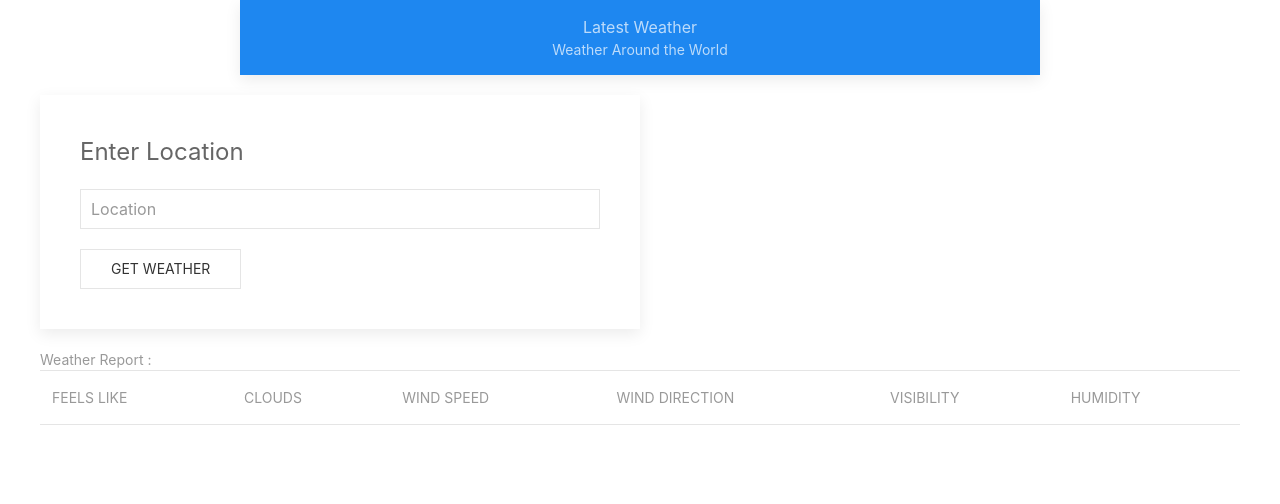
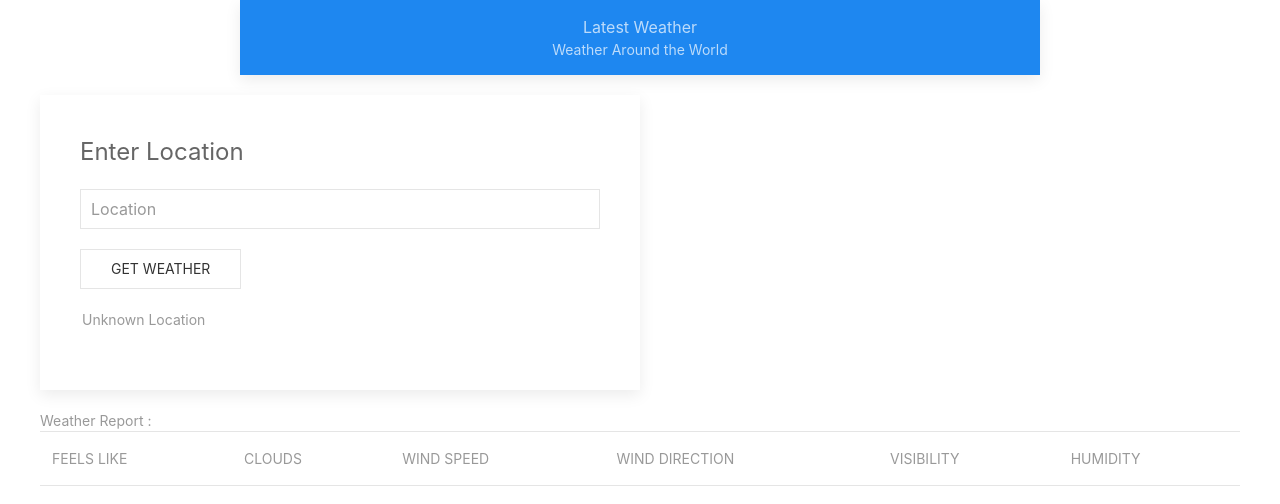
Before and after one commit to wit-hdip-comp-sci-2020/weather-api-lab, a website: page index.html in a window 1280 px wide. Both pictures are taken after a click on the button "GET WEATHER". Drawn offline with nearby package versions, Linux system fonts and the light colour scheme; no server answers.

Commit message:
load weather from input field. intercept and report errors

```diff
--- a/index.html
+++ b/index.html
@@ -24,6 +24,9 @@
           </div>
         </fieldset>
         <button onClick="fetchWeather()" id="getweather-btn" class="uk-button uk-button-default">Get Weather</button>
+        <div class="uk-margin">
+          <legend class="uk-text-muted uk-text-small" id="result-msg"> </legend>
+        </div>
       </div>
       <table id="weather-table" class="uk-table uk-table-divider">
         <caption> Weather Report :</caption>
--- a/weather-web.js
+++ b/weather-web.js
@@ -1,5 +1,18 @@
-const apiKey = "YOUR API KEY"
-const weatherRequest = `http://api.openweathermap.org/data/2.5/weather?q=Tramore,Ireland&appid=${apiKey}`;
+const apiKey = "YOUR API KEY";
+
+async function readWeather(location) {
+  let weather = null;
+  const weatherRequest = `http://api.openweathermap.org/data/2.5/weather?q=${location}&appid=${apiKey}`;
+  try {
+    const response = await axios.get(weatherRequest);
+    if (response.status == 200) {
+      weather = response.data
+    }
+  } catch (error) {
+    console.log(error);
+  }
+  return weather;
+}
 
 function renderCell(row, col, value) {
   const cell = row.insertCell(col);
@@ -18,11 +31,10 @@ async function renderWeather(report) {
 }
 
 async function fetchWeather() {
-  let weather = {};
-  const response = await axios.get(weatherRequest)
-  if (response.status == 200) {
-    weather = response.data
-  }
+  let result = "Success"
+  const location = document.getElementById("location-id").value;
+  let weather = await readWeather(location);
+  if (weather != null) {
     const report = {
       feelsLike : Math.round(weather.main.feels_like -273.15),
       clouds : weather.weather[0].description,
@@ -32,4 +44,9 @@ async function fetchWeather() {
       humidity : weather.main.humidity
     }
       renderWeather(report)
+    } else {
+    result = "Unknown Location";
   }
+  resultElement = document.getElementById("result-msg");
+  resultElement.textContent = result;
+}
```
Lines whose indentation alone changed are shown as unchanged.
